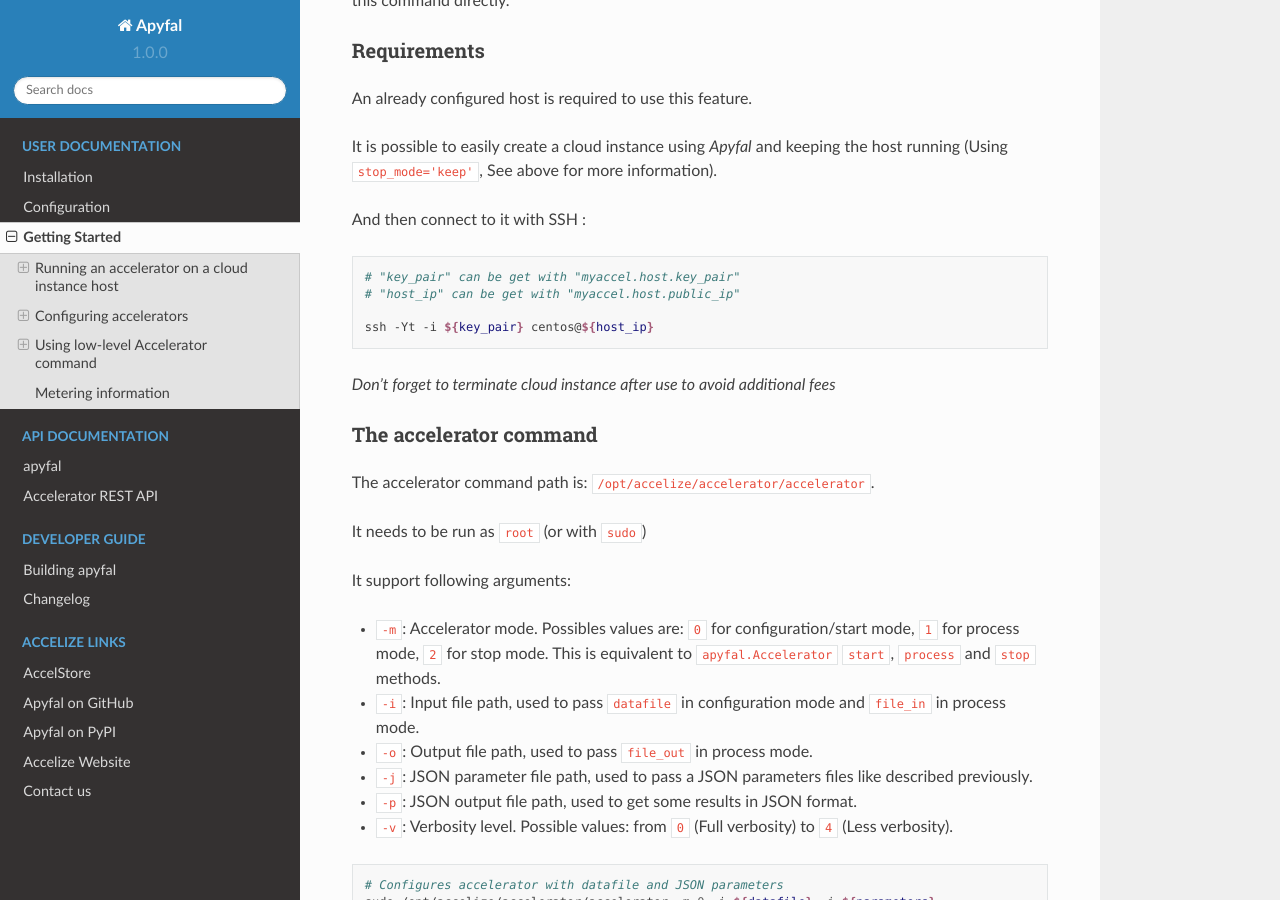
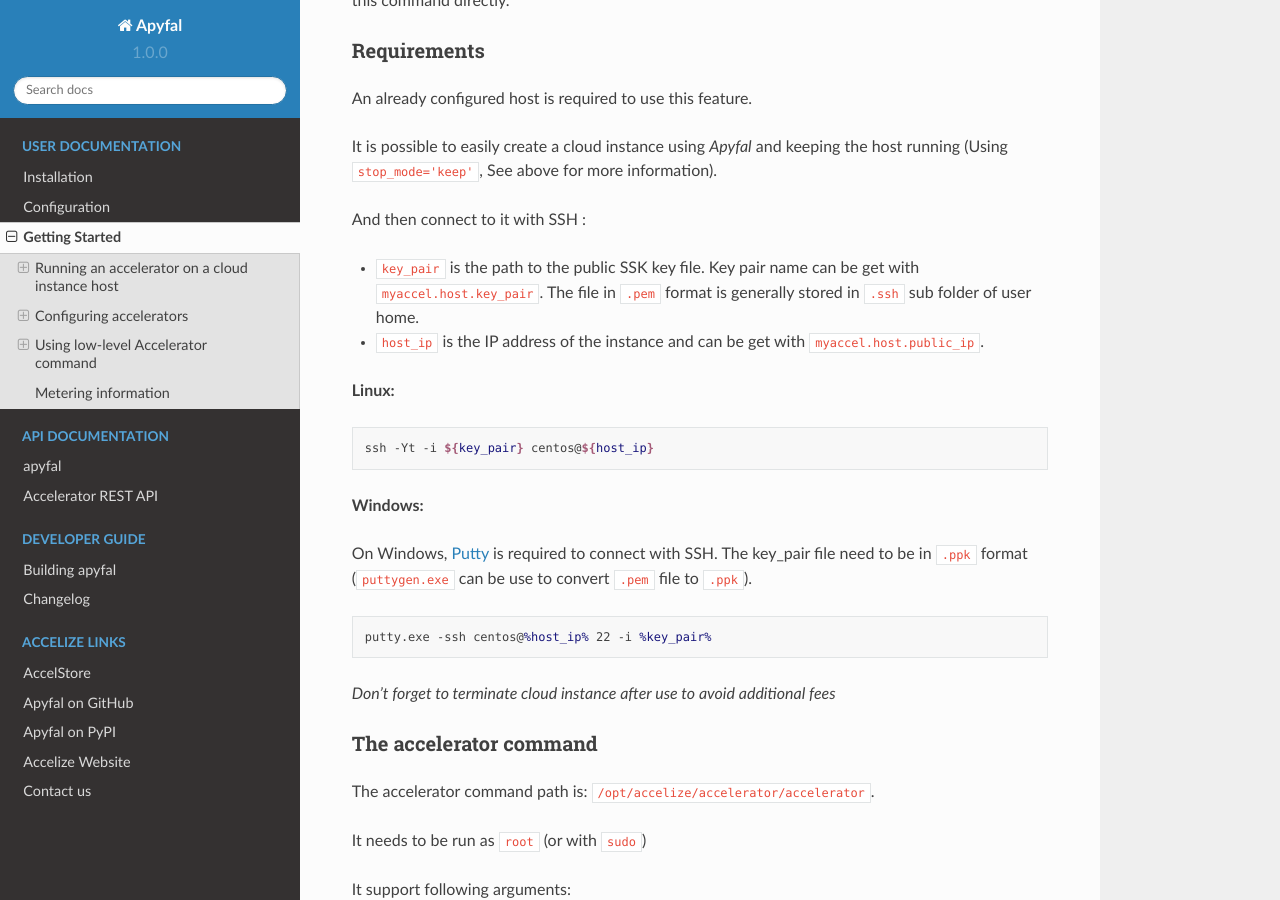
Before and after one commit to Accelize/apyfal, a Sphinx documentation site: the page built from docs/getting_started.rst, in a window 1280 px wide and 900 px high, scrolled down 5791 px. Built offline with Sphinx 7.4.7 and the Read the Docs theme 2.0.0, drawn with Linux system fonts in a browser that asks for light colours; pages that are not in the unit, such as notebooks, are missing from menus.

Commit message:
Improve Windows documentation on SSH connection to instance.

```diff
--- a/docs/getting_started.rst
+++ b/docs/getting_started.rst
@@ -325,12 +325,27 @@ It is possible to easily create a cloud instance using *Apyfal* and keeping the
 
 And then connect to it with SSH :
 
+* ``key_pair`` is the path to the public SSK key file.
+  Key pair name can be get with ``myaccel.host.key_pair``.
+  The file in ``.pem`` format is generally stored in ``.ssh`` sub folder of user home.
+* ``host_ip`` is the IP address of the instance and can be get with ``myaccel.host.public_ip``.
+
+**Linux:**
+
 .. code-block:: bash
 
-    # "key_pair" can be get with "myaccel.host.key_pair"
-    # "host_ip" can be get with "myaccel.host.public_ip"
+    ssh -Yt -i ${key_pair} centos@${host_ip}
 
-    ssh -Yt -i ${key_pair} centos@${host_ip}
+**Windows:**
+
+On Windows, `Putty <https://www.chiark.greenend.org.uk/~sgtatham/putty/>`_
+is required to connect with SSH. The key_pair file need to be in ``.ppk`` format
+(``puttygen.exe`` can be use to convert ``.pem`` file to ``.ppk``).
+
+.. code-block:: bat
+
+    putty.exe -ssh centos@%host_ip% 22 -i %key_pair%
+
 
 *Don't forget to terminate cloud instance after use to avoid additional fees*
 
```
